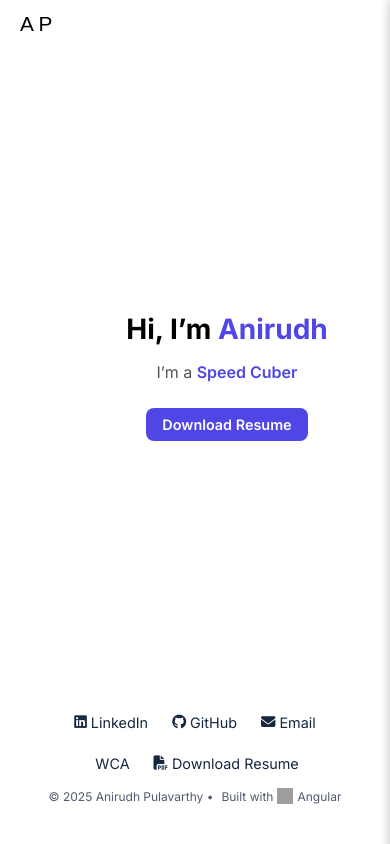
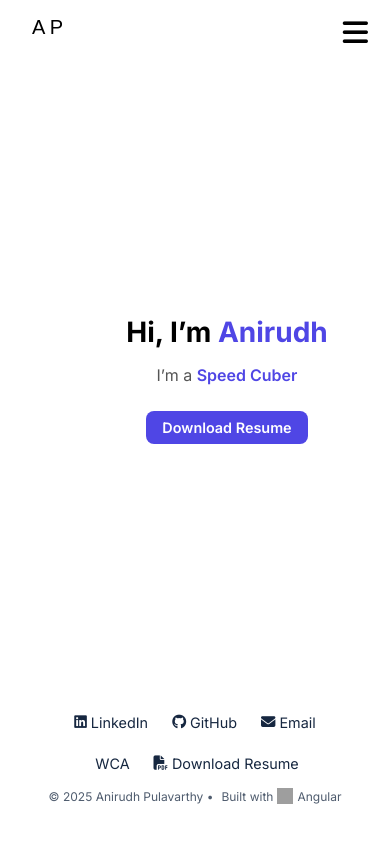
Before and after one commit to anirudh-pulavarthy/DevChronicles, an Angular app: page / in a window 390 px wide. Built offline with nearby package versions, Linux system fonts and the light colour scheme; grey boxes are pictures that could not be loaded; some icons are missing.

Commit message:
hamburger menu fixes for mobile

```diff
--- a/src/app/components/header/header.component.scss
+++ b/src/app/components/header/header.component.scss
@@ -1,10 +1,9 @@
 .header {
   display: flex;
   justify-content: space-between;
-    flex-wrap: wrap;
   align-items: center;
   padding: 1rem 2rem;
-    // padding: 1rem 15vw;
+  flex-wrap: wrap;
   font-family: 'Inter', sans-serif;
   background-color: transparent;
   position: sticky;
@@ -30,139 +29,28 @@
   font-size: 0.95rem;
 }
 
-  @media (max-width: 768px) {
-    .header {
-      padding: 0.75rem 1.25rem;
-    }
-
-    nav.desktop-nav {
-      display: none;
-    }
-
-    .hamburger {
-      border: 2px dashed red;
-      display: block;
-      background: none;
-      border: none;
-      font-size: 1.5rem;
-      color: inherit;
-      cursor: pointer;
-    }
-
-    .right {
-      gap: 1rem;
-
-      a {
-        font-size: 0.9rem;
-      }
-
-      .theme-toggle {
-        font-size: 1.1rem;
-      }
-    }
-
-    .logo-text {
-      font-size: 1.25rem;
-    }
-  }
-
-
-  .logo-text {
-    font-family: "Montserrat", sans-serif;
-    font-size: 1.3rem;
-    font-weight: 400;
-    color: inherit;
-    cursor: pointer;
-    text-decoration: none;
-    display: inline-block;
-    transition: all 0.3s ease;
-
-    &:hover {
-      text-decoration: underline;
-      transform: scale(1.1);
-    }
-  }
-
+/* Hamburger button - hidden on desktop */
 .hamburger {
   display: none;
   background: none;
   border: none;
-    font-size: 1.5rem;
+  font-size: 1.8rem;
   color: inherit;
   cursor: pointer;
+  position: absolute;
+  top: 1rem;
+  right: 1rem;
+  z-index: 1001;
 }
 
+/* Desktop nav */
 .desktop-nav {
   display: flex;
   align-items: center;
   gap: 1.5rem;
 }
 
-  .mobile-nav {
-    position: fixed;
-    top: 0;
-    right: 0;
-    height: 100vh;
-    width: 75vw;
-    max-width: 300px;
-    background: rgba(255, 255, 255, 0.8);
-    backdrop-filter: blur(10px);
-    box-shadow: -2px 0 10px rgba(0, 0, 0, 0.2);
-    display: flex;
-    flex-direction: column;
-    align-items: flex-start;
-    padding: 2rem 1.5rem;
-    gap: 1.5rem;
-    z-index: 2000;
-    transform: translateX(100%);
-    transition: transform 0.3s ease-in-out;
-
-    a, button {
-      font-size: 1.1rem;
-      font-weight: 500;
-      color: inherit;
-      background: none;
-      border: none;
-      text-decoration: none;
-    }
-  }
-
-  .mobile-nav a,
-  .mobile-nav button {
-    opacity: 0;
-    transform: translateX(20px);
-    animation: slideIn 0.3s forwards;
-  }
-
-  .mobile-nav a:nth-child(1) { animation-delay: 0.05s; }
-  .mobile-nav a:nth-child(2) { animation-delay: 0.1s; }
-  .mobile-nav a:nth-child(3) { animation-delay: 0.15s; }
-  .mobile-nav button        { animation-delay: 0.2s; }
-
-  @keyframes slideIn {
-    to {
-      opacity: 1;
-      transform: translateX(0);
-    }
-  }
-
-
-  /* When menu is open */
-  .mobile-nav.open {
-    transform: translateX(0);
-  }
-
-  .mobile-nav-overlay {
-    position: fixed;
-    top: 0;
-    left: 0;
-    height: 100vh;
-    width: 100vw;
-    background: rgba(0, 0, 0, 0.25);
-    backdrop-filter: blur(2px);
-    z-index: 1500;
-  }
-
+/* Right side (nav + theme toggle) */
 .right {
   display: flex;
   align-items: center;
@@ -193,3 +81,119 @@
     }
   }
 }
+
+/* Logo styling */
+.logo-text {
+  font-family: "Montserrat", sans-serif;
+  font-size: 1.3rem;
+  font-weight: 400;
+  color: inherit;
+  cursor: pointer;
+  text-decoration: none;
+  transition: all 0.3s ease;
+
+  &:hover {
+    text-decoration: underline;
+    transform: scale(1.1);
+  }
+}
+
+/* Mobile nav (side drawer) */
+.mobile-nav {
+  position: fixed;
+  top: 0;
+  right: 0;
+  height: 100vh;
+  width: 75vw;
+  max-width: 300px;
+  background: rgba(255, 255, 255, 0.8);
+  backdrop-filter: blur(10px);
+  box-shadow: -2px 0 10px rgba(0, 0, 0, 0.2);
+  display: flex;
+  flex-direction: column;
+  align-items: flex-start;
+  padding: 2rem 1.5rem;
+  gap: 1.5rem;
+  z-index: 2000;
+  pointer-events: none;
+  visibility: hidden;
+  opacity: 0;
+  transform: translateX(100%);
+  transition: transform 0.3s ease, visibility 0.3s ease, opacity 0.3s ease;
+
+  a,
+  button {
+    font-size: 1.1rem;
+    font-weight: 500;
+    color: inherit;
+    background: none;
+    border: none;
+    text-decoration: none;
+  }
+}
+
+/* Slide-in animation */
+.mobile-nav.open {
+  transform: translateX(0);
+  pointer-events: auto;
+  visibility: visible;
+  opacity: 1;
+}
+
+.mobile-nav a,
+.mobile-nav button {
+  opacity: 0;
+  transform: translateX(20px);
+  animation: slideIn 0.3s forwards;
+}
+
+.mobile-nav a:nth-child(1) { animation-delay: 0.05s; }
+.mobile-nav a:nth-child(2) { animation-delay: 0.1s; }
+.mobile-nav a:nth-child(3) { animation-delay: 0.15s; }
+.mobile-nav button         { animation-delay: 0.2s; }
+
+@keyframes slideIn {
+  to {
+    opacity: 1;
+    transform: translateX(0);
+  }
+}
+
+/* Overlay behind mobile nav */
+.mobile-nav-overlay {
+  position: fixed;
+  top: 0;
+  left: 0;
+  height: 100vh;
+  width: 100vw;
+  background: rgba(0, 0, 0, 0.25);
+  backdrop-filter: blur(2px);
+  z-index: 1500;
+}
+
+/* Mobile Styles */
+@media (max-width: 768px) {
+  nav.desktop-nav {
+    display: none;
+  }
+
+  .hamburger {
+    display: block;
+  }
+
+  .right {
+    gap: 1rem;
+
+    a {
+      font-size: 0.9rem;
+    }
+
+    .theme-toggle {
+      font-size: 1.1rem;
+    }
+  }
+
+  .logo-text {
+    font-size: 1.25rem;
+  }
+}
--- a/src/styles.scss
+++ b/src/styles.scss
@@ -3,11 +3,6 @@ html, body {
     margin: 0;
     padding: 0;
     height: 100%;
-    // overflow-x: hidden;
-    // *, *::before, *::after {
-    //   box-sizing: border-box;
-    //   }
-
 }
 
 body.dark-mode {
@@ -31,3 +26,17 @@ html, body {
 body.dark-mode .tech-note {
   color: #f5f5f5;
 }
+
+body.dark-mode .mobile-nav {
+  background: rgba(25, 25, 25, 0.9);
+  color: #f5f5f5;
+
+  a,
+  button {
+    color: #f5f5f5;
+
+    &:hover {
+      color: #a78bfa;
+    }
+  }
+}
```
Lines whose indentation alone changed are shown as unchanged.
